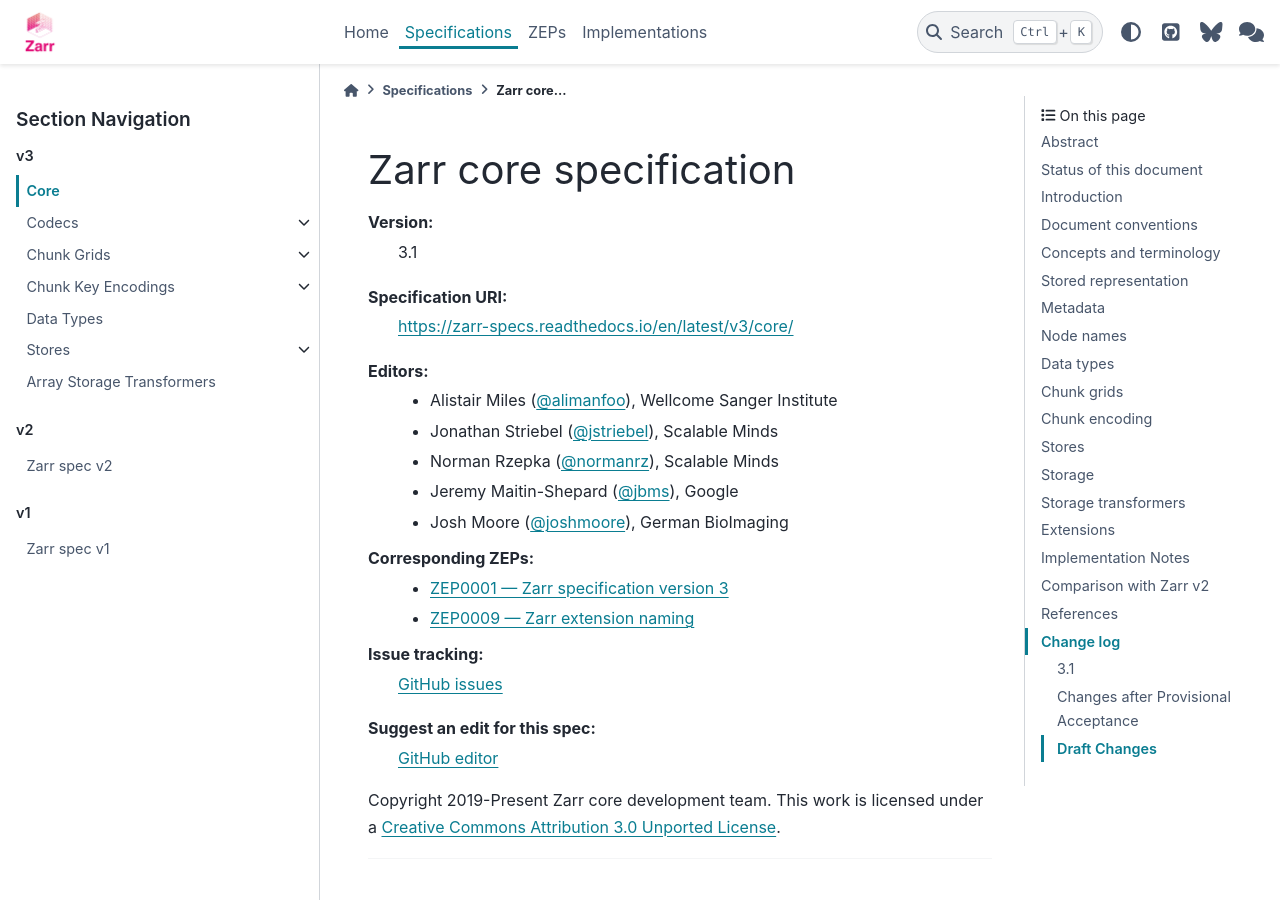
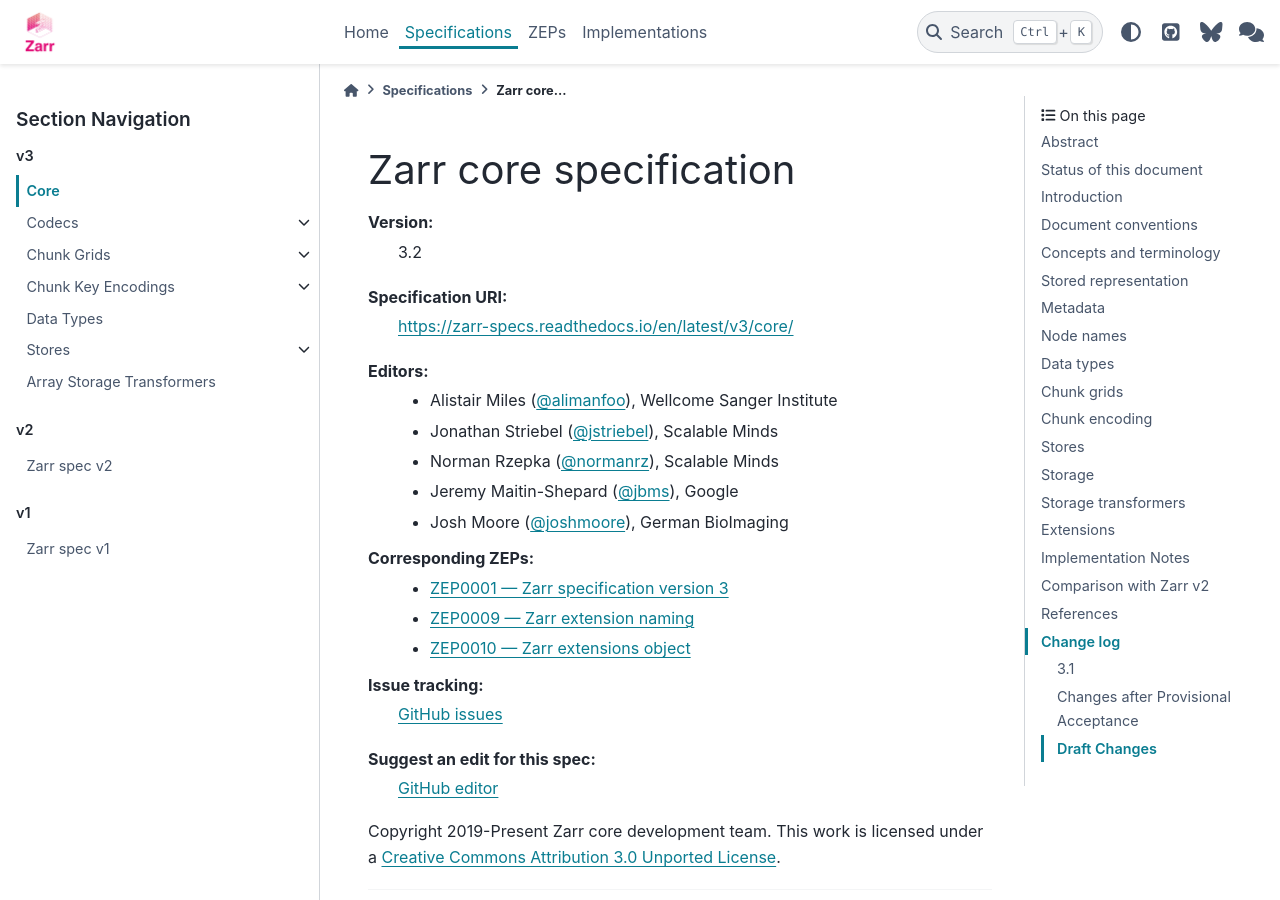
Before and after one commit to zarr-developers/zarr-specs, a Sphinx documentation site: the page built from docs/v3/core/index.rst, in a window 1280 px wide and 900 px high. Built offline with Sphinx 7.4.7 and the PyData theme 0.15.4, drawn with Linux system fonts in a browser that asks for light colours.

Commit message:
Intro material

```diff
--- a/docs/v3/core/index.rst
+++ b/docs/v3/core/index.rst
@@ -6,7 +6,7 @@ Zarr core specification
 =======================
 
 Version:
-    3.1
+    3.2
 Specification URI:
     https://zarr-specs.readthedocs.io/en/latest/v3/core/
 
@@ -20,9 +20,10 @@ Editors:
 Corresponding ZEPs:
     * `ZEP0001 — Zarr specification version 3 <https://zarr.dev/zeps/accepted/ZEP0001.html>`_
     * `ZEP0009 — Zarr extension naming <https://zarr.dev/zeps/draft/ZEP0009.html>`_
+    * `ZEP0010 — Zarr extensions object <https://zarr.dev/zeps/draft/ZEP0010.html>`_
 
 Issue tracking:
-    `GitHub issues <https://github.com/zarr-developers/zarr-specs/labels/core-protocol-v3.1>`_
+    `GitHub issues <https://github.com/zarr-developers/zarr-specs/labels/core-protocol-v3.2>`_
 
 Suggest an edit for this spec:
     `GitHub editor <https://github.com/zarr-developers/zarr-specs/blob/main/docs/v3/core/index.rst>`_
```
